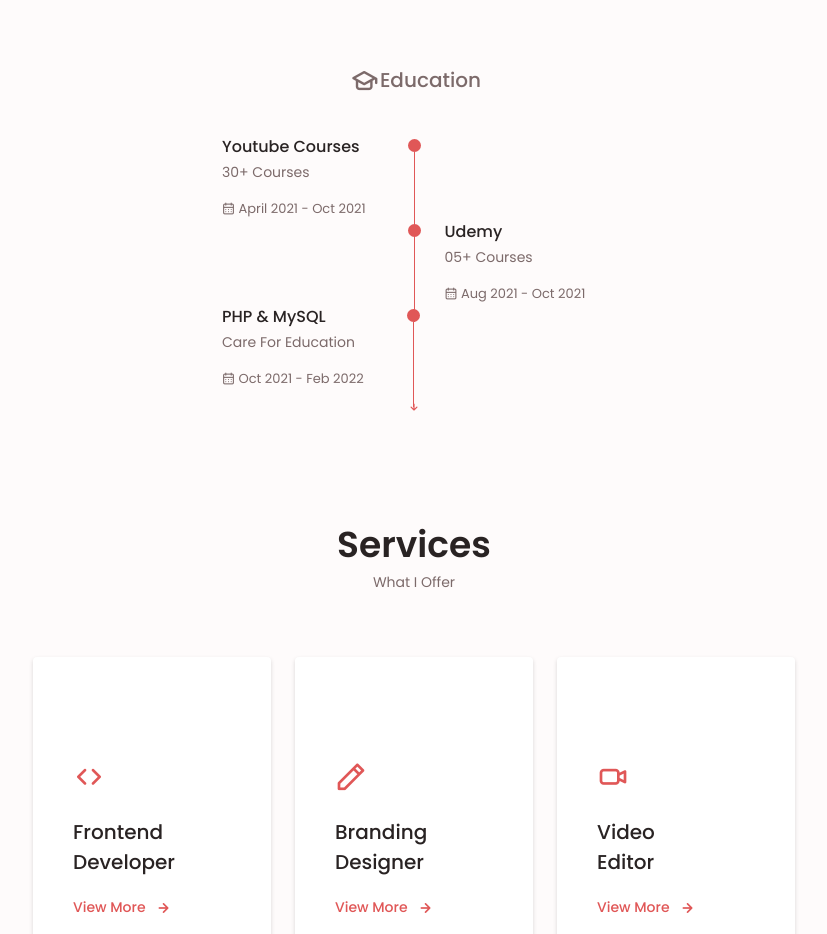
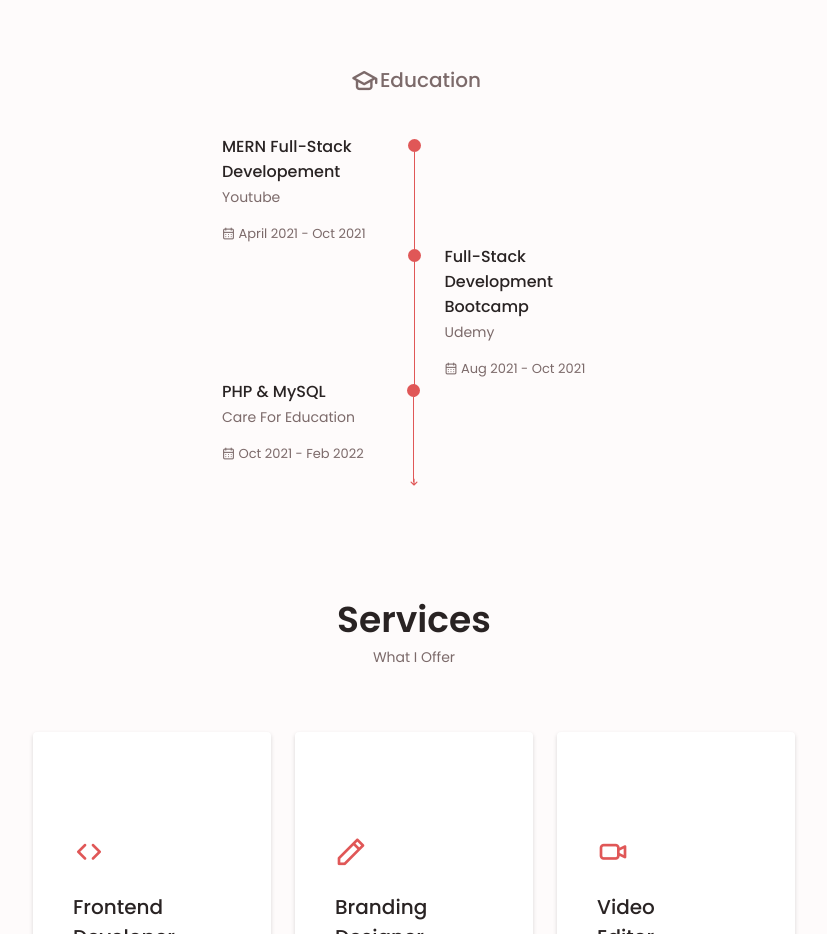
Before and after one commit to ashwxn26/ashwindeveloper, a plain HTML site: page index.html in a window 1280 px wide. Shown: the part 2780-3714 px from the top of the page, without its empty margins (226-1053 px from the left). Drawn offline with nearby package versions, Linux system fonts and the light colour scheme.

Commit message:
content updated qualification

```diff
--- a/index.html
+++ b/index.html
@@ -413,8 +413,8 @@
                             <!-- Qualification 1 -->
                             <div class="qualification__data">
                                 <div>
-                                    <h3 class="qualification__title">Youtube Courses</h3>
-                                    <span class="qualification__subtitle">30+ Courses</span>
+                                    <h3 class="qualification__title">MERN Full-Stack Developement</h3>
+                                    <span class="qualification__subtitle">Youtube</span>
                                     <div class="qualification__calender">
                                         <i class="uil uil-calendar-alt"></i>
                                         April 2021 - Oct 2021
@@ -435,8 +435,8 @@
                                     <span class="qualification__line"></span>
                                 </div>
                                 <div>
-                                    <h3 class="qualification__title">Udemy</h3>
-                                    <span class="qualification__subtitle">05+ Courses</span>
+                                    <h3 class="qualification__title">Full-Stack Development Bootcamp</h3>
+                                    <span class="qualification__subtitle">Udemy</span>
                                     <div class="qualification__calender">
                                         <i class="uil uil-calendar-alt"></i>
                                         Aug 2021 - Oct 2021
```
